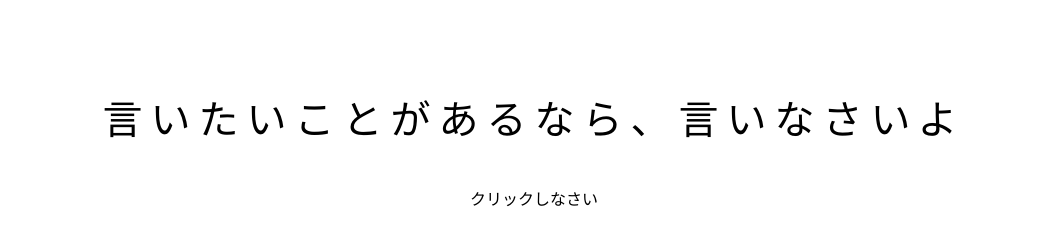
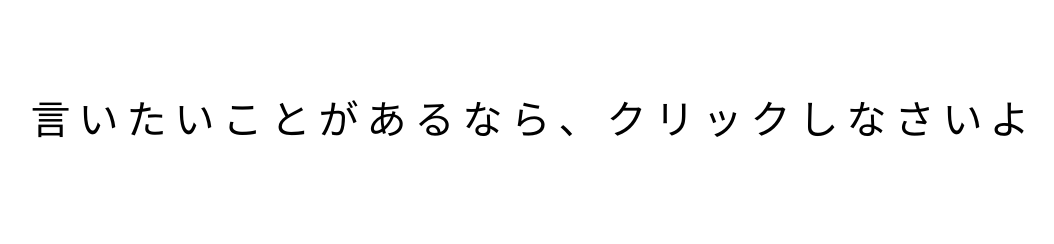
Before and after one commit to yuta310/TunndereTaiping, a plain HTML site: page index.html in a window 1280 px wide. Shown: the whole page, without its empty margins (106-1160 px from the left). Drawn offline with Linux system fonts and the light colour scheme.

Commit message:
Add files via upload

```diff
--- a/index.html
+++ b/index.html
@@ -8,8 +8,8 @@
     <link rel="stylesheet" href="css/style.css">
 </head>
 <body>
-    <p id="target">言いたいことがあるなら、言いなさいよ</p>
-    <p id="result">クリックしなさい</p>
+    <p id="target">言いたいことがあるなら、クリックしなさいよ</p>
+    <p id="result"></p>
 
     <script src="js/main.js"></script>
 </body>
```
